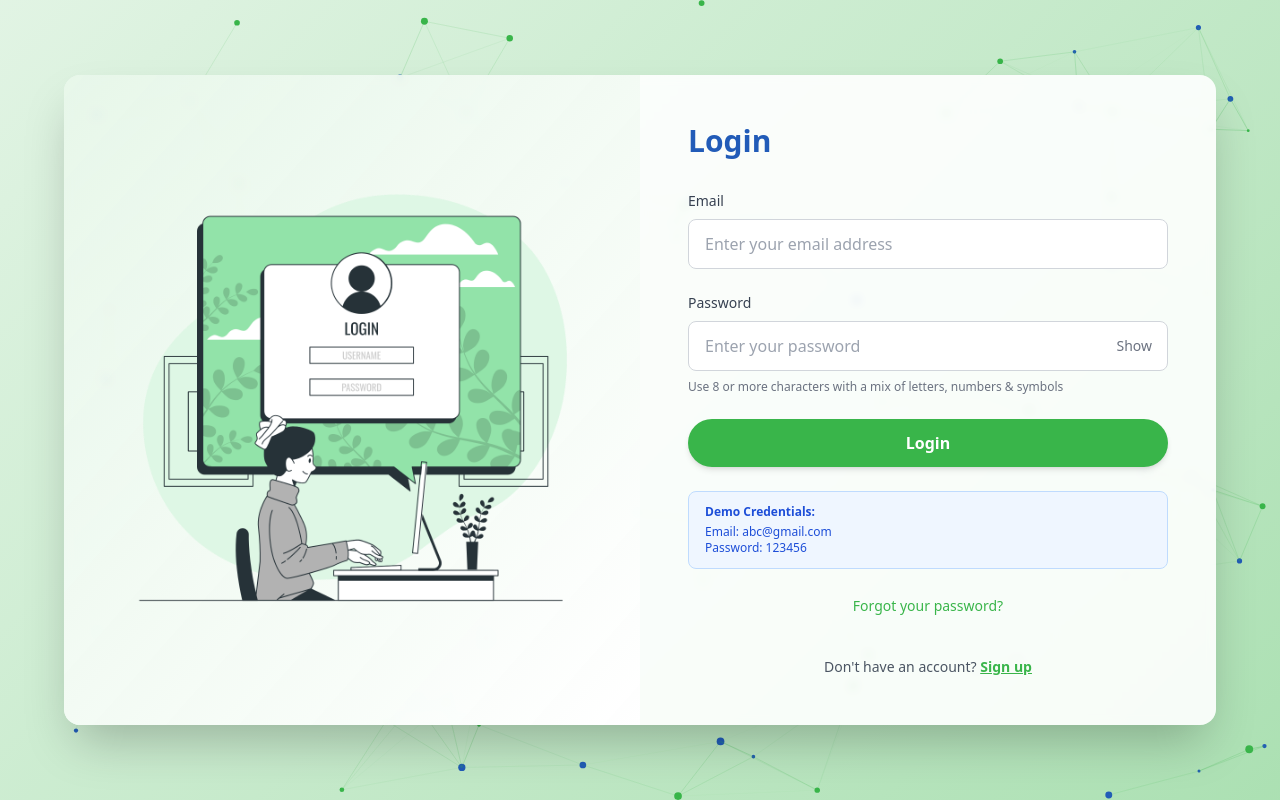
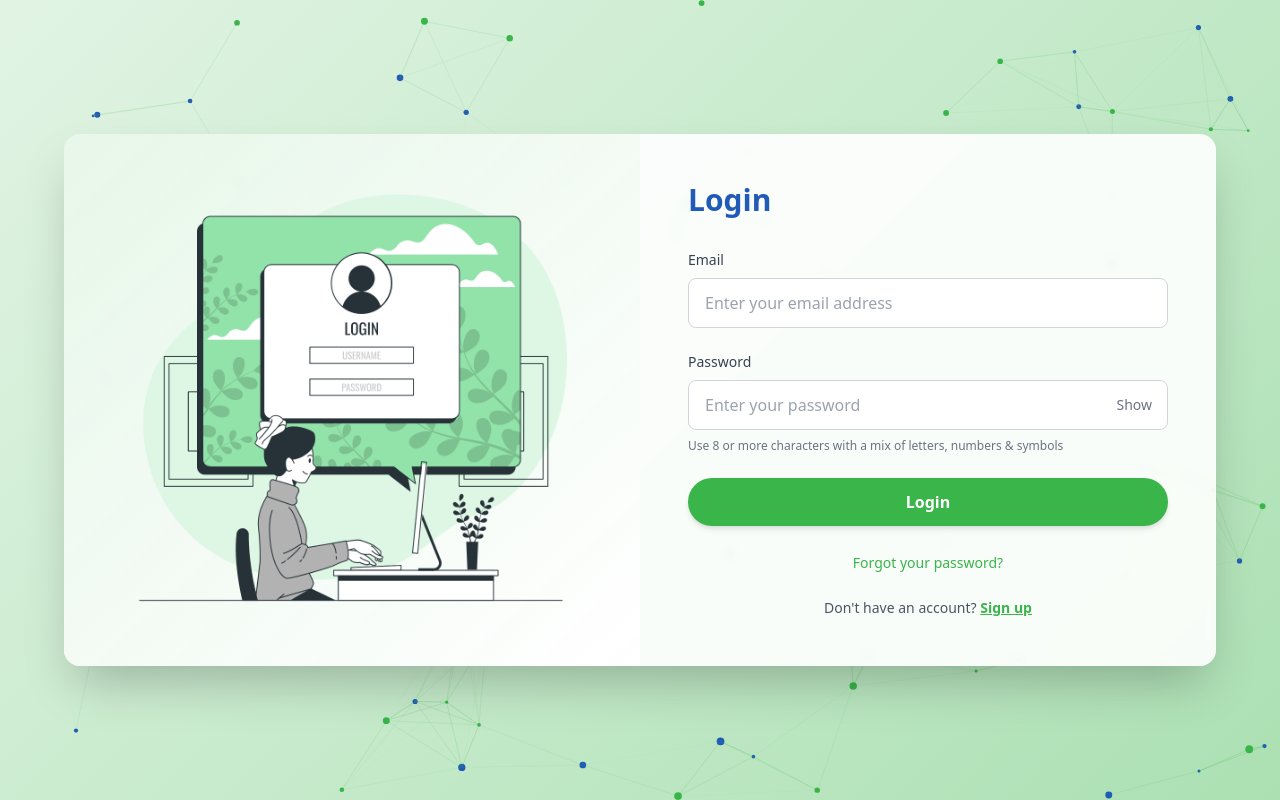
Before and after one commit to RizqVenturesHub/rizq-ventures, a React (Create React App) app: page /login in a window 1280 px wide. Built offline with nearby package versions, Linux system fonts and the light colour scheme.

Commit message:
Login form complete

```diff
--- a/src/components/form/login/LoginForm.tsx
+++ b/src/components/form/login/LoginForm.tsx
@@ -134,12 +134,7 @@ export default function LoginForm() {
         )}
       </button>
 
-      {/* Demo Credentials Info */}
-      <div className="bg-blue-50 border border-blue-200 text-blue-700 px-4 py-3 rounded-lg text-xs">
-        <p className="font-semibold mb-1">Demo Credentials:</p>
-        <p>Email: abc@gmail.com</p>
-        <p>Password: 123456</p>
-      </div>
+
 
       {/* Forgot Password */}
       <div className="text-center">
@@ -152,7 +147,7 @@ export default function LoginForm() {
       </div>
 
       {/* Sign Up Link */}
-      <div className="text-center pt-4">
+      <div className="text-center ">
         <p className="text-sm text-gray-600">
           Don't have an account?{" "}
           <button
```
